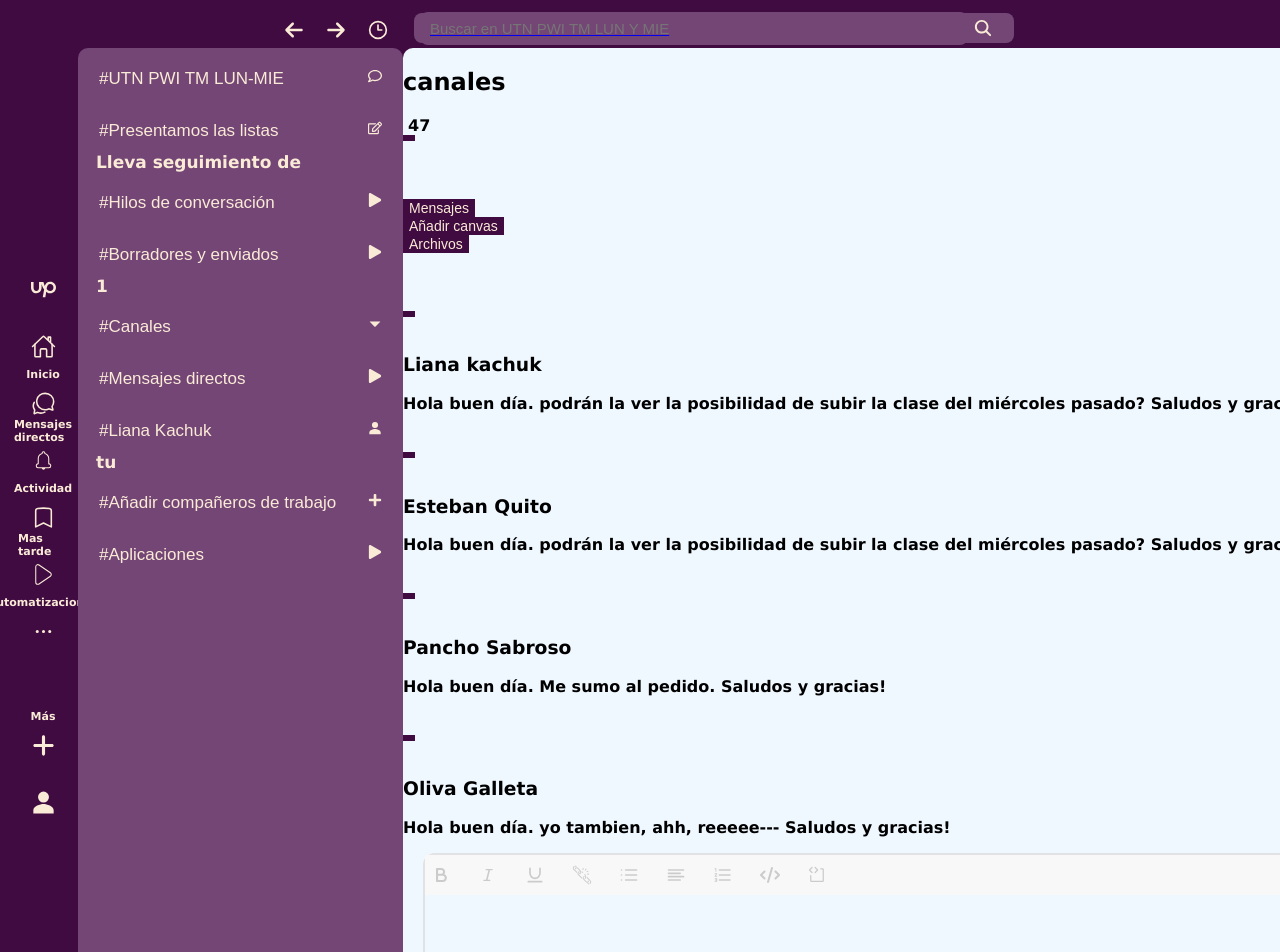
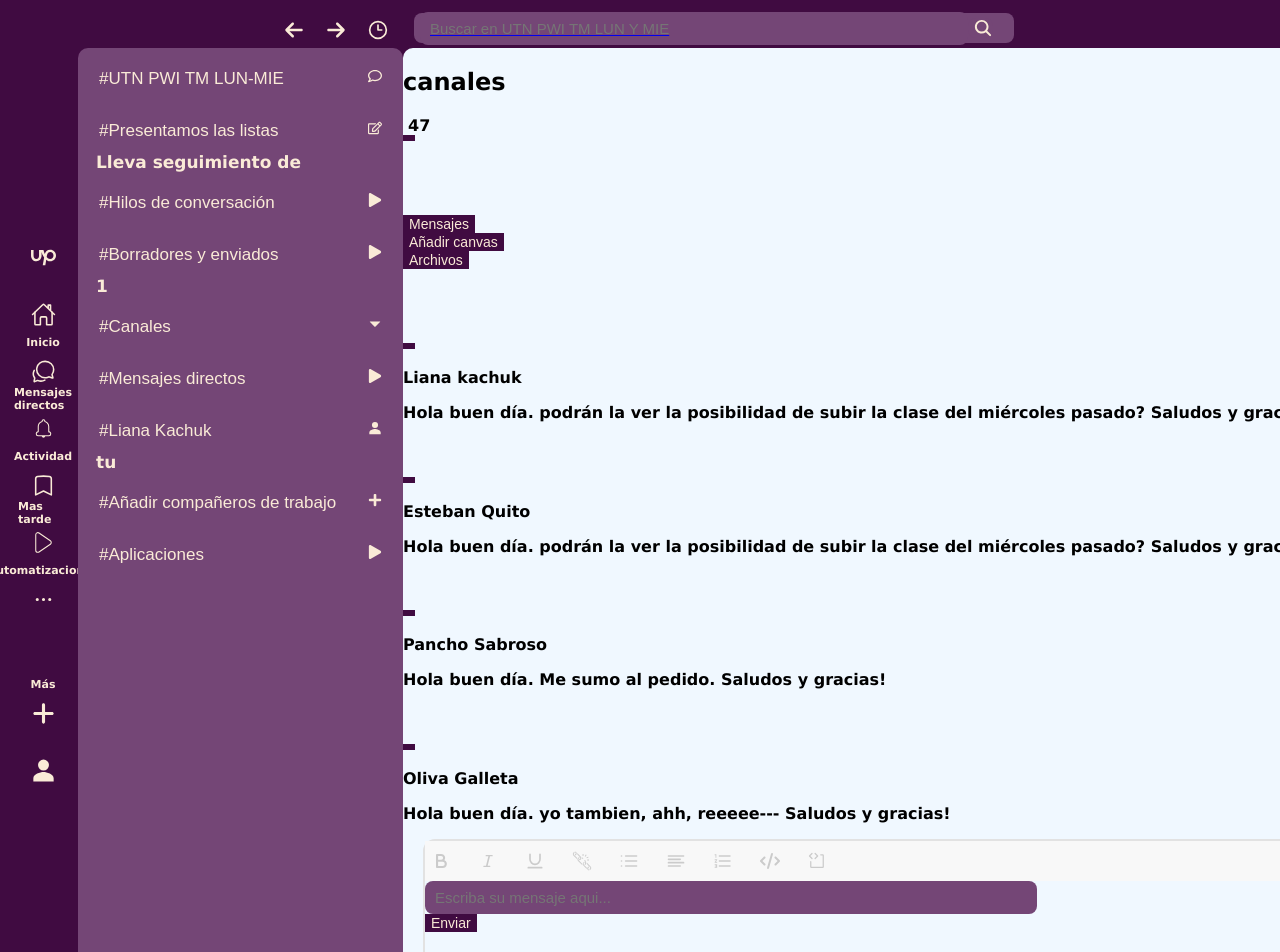
Before and after one commit to LianaMalvina/Proyecto-Slack, a React (Vite) app: page /inicio/home in a window 1280 px wide. Shown: the top 952 px of the page. Built offline with nearby package versions, Linux system fonts and the light colour scheme.

Commit message:
tercera modiciacion

```diff
--- a/src/Componentes/ChatPrincipal/Chat.jsx
+++ /dev/null
@@ -1,41 +0,0 @@
-import React from 'react'
-import EnviarMensaje from './EnviarMensaje/EnviarMensaje'
-
-
-
-
-const Chat = (props) => {
-  const ChatJSX = props.chats.map((chat) => {
-    return (
-      <div key={chat.id}>
-        <div classNamen='primer-titulo'>
-          <h2>{chat.titulo}</h2>
-          <img src='' alt='' />
-          <span>{chat.cantidad}</span>
-          <span></span>
-        </div>
-        <div className='segundo-titulo'>
-          <button>{chat.titulo1}</button><button>{chat.titulo2}</button><button>{chat.titulo3}</button>
-        </div>
-        <div className='chat'>
-          <span>{chat.fecha}</span><h3>{chat.nombre}</h3><p>{chat.mensaje}</p>
-        </div>
-      </div>
-    )
-  })
-
-
-
-  return (
-  <>
-    <div>
-      {ChatJSX}
-    </div>
-        <div className='enviar-mensaje'>
-       <EnviarMensaje/>
-        </div>
-        </>
-  )
-}
-
-export default Chat
--- /dev/null
+++ b/src/Componentes/ChatPrincipal/ChatItem.jsx
@@ -0,0 +1,13 @@
+import React from "react"
+const ChatItem = (props) => {
+    return (
+      <div>
+        <span>{props.fecha}</span>
+        <div>{props.nombre}</div>
+        <p>{props.mensaje}</p>
+      </div>
+    )
+
+  }
+
+export default ChatItem
--- /dev/null
+++ b/src/Componentes/ChatPrincipal/ChatList.jsx
@@ -0,0 +1,56 @@
+import React from 'react'
+import EnviarMensaje from './EnviarMensaje/EnviarMensaje'
+import ChatItem from './ChatItem'
+
+
+const ChatList = (props) => {
+
+
+
+  const ChatJSX = props.chats.map((chat) => {
+    return (
+      <div key={chat.id}>
+        <div classNamen='primer-titulo'>
+          <h2>
+            {chat.titulo}
+            </h2>
+          <img src='' alt='' />
+          <span>
+            {chat.cantidad}
+            </span>
+          <span></span>
+        </div>
+
+        <div className='segundo-titulo'>
+          <button>{chat.titulo1}</button>
+          <button>{chat.titulo2}</button>
+          <button>{chat.titulo3}</button>
+        </div>
+
+        <div className='chat'>
+          <li>
+            <ChatItem key={chat.id} fecha={chat.fecha} nombre={chat.nombre} mensaje={chat.mensaje} /></li>
+        </div>
+
+      </div>
+    )
+  })
+
+
+  return (
+    <>
+      <div>
+        {ChatJSX}
+      </div>
+      <div className='enviar-mensaje'>
+        <EnviarMensaje />
+
+      </div>
+
+    </>
+  )
+}
+
+
+
+export default ChatList
--- a/src/Componentes/ChatPrincipal/EnviarMensaje/EnviarMensaje.jsx
+++ b/src/Componentes/ChatPrincipal/EnviarMensaje/EnviarMensaje.jsx
@@ -1,4 +1,4 @@
-import React from 'react'
+import React, { useState } from 'react'
 import './enviarmsj.css'
 import { MdFoggy, MdFormatListNumbered } from "react-icons/md";
 import { FiList, FiAlignLeft } from "react-icons/fi";
@@ -13,6 +13,17 @@ import { RxFontItalic } from "react-icons/rx";
 
 const EnviarMensaje = () => {
 
+    const [error, setError ]= useState(null)
+    const handleSubmitMessage = (evento) =>{
+        evento.preventDefault()
+
+        const formulario = new FormData(evento.target)
+        const mensaje = formulario.get('mensaje')
+        if(!mensaje){
+            setError('No has escrito nada')
+        }
+
+    }
 
         return(
             <>
@@ -25,9 +36,9 @@ const EnviarMensaje = () => {
                         <button className='botones-msj-nav'><RxFontItalic/></button>
                     </div>
                     <div className='iconos-nav-msj'>
-                    <button className='botones-msj-nav'><LuUnderline/></button>
-                </div>
-                <div className='iconos-nav-msj'>
+                       <button className='botones-msj-nav'><LuUnderline/></button>
+                    </div>
+                    <div className='iconos-nav-msj'>
                         <button className='botones-msj-nav'><GiBreakingChain/></button>
                     </div>
                     <div className='iconos-nav-msj'>
@@ -45,7 +56,13 @@ const EnviarMensaje = () => {
                     <div className='iconos-nav-msj'>
                         <button className='botones-msj-nav'><PiCodeBlock/></button>
                     </div>
+
                 </div>
+                <form onSubmit={handleSubmitMessage}>
+          <input placeholder='Escriba su mensaje aqui...' name='mensaje'/>
+          {error &&<span>{error}</span>}
+          <button>Enviar</button>
+        </form>
             </div>
             </>
         )
--- a/src/Componentes/ChatPrincipal/EnviarMensaje/enviarmsj.css
+++ b/src/Componentes/ChatPrincipal/EnviarMensaje/enviarmsj.css
@@ -1,6 +1,6 @@
 .contenedor-form-msj{
     width: 95%;
-    min-height: 200px;
+    min-height: 150px;
     border: solid 2px #e2e2e2;
     border-radius: 12px;
     justify-content: center;
--- a/src/Pages/HomePage.jsx
+++ b/src/Pages/HomePage.jsx
@@ -5,7 +5,7 @@ import { Lateral } from '../Componentes/BarraIzquierda/Lateral'
 import { lateral_izq } from '../Componentes/BarraIzquierda/lateralizquierda'
 import Canales from '../Componentes/Canales/Canales'
 import { canales_data } from '../Componentes/Canales/data_canales'
-import Chat from '../Componentes/ChatPrincipal/Chat'
+import ChatList from '../Componentes/ChatPrincipal/ChatList'
 import { chats } from '../Componentes/ChatPrincipal/chat_data'
 
 
@@ -23,7 +23,7 @@ const HomePage = () => {
         <Canales canales_data={canales_data}/>
           </div>
           <div className='chat-principal'>
-            <Chat chats={chats} />
+            <ChatList chats={chats} />
           </div>
 
 
```
